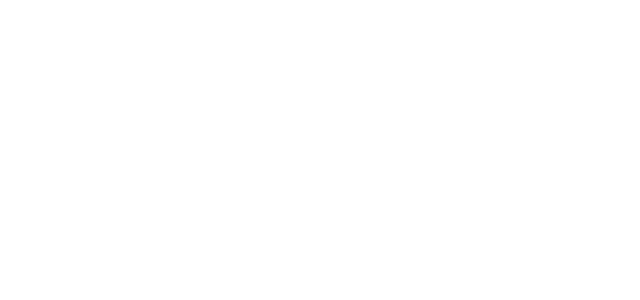
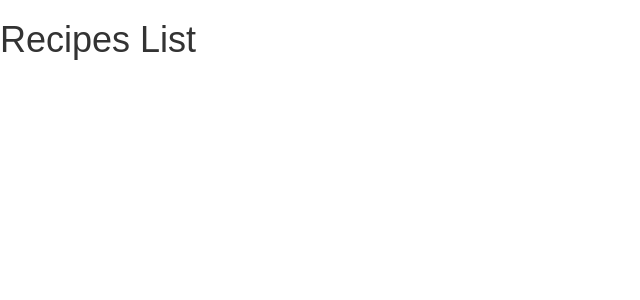
Before and after one commit to rosedimplegeorge/myDiary, a React (Create React App) app in the folder client/: page /recipes in a window 1280 px wide. Shown: the top 300 px of the page, without its empty margins (0-640 px from the left). Built offline with nearby package versions, Linux system fonts and the light colour scheme.

Commit message:
Created REACT Routes for Recipe list and Specific REcipe

```diff
--- a/client/src/App.js
+++ b/client/src/App.js
@@ -1,18 +1,9 @@
 import React, { Component } from 'react';
 import { BrowserRouter as Router, Switch, Route } from 'react-router-dom';
 import LandingPage from './components/LandingPage';
-
+import RecipesList from './components/RecipesList';
 class App extends Component {
 
-  state = {
-    date: new Date(),
-    calendarOpen: false
-  }
-  onChange = date => this.setState({ date })
-
-  toggleCalendar = () => {
-    this.setState({calendarOpen: !this.state.calendarOpen})
-  }
   render() {
 
     return (
@@ -21,6 +12,7 @@
         <div>
           <Switch>
             <Route exact path="/" component={LandingPage}/>
+            <Route exact path="/recipes" component={RecipesList}/>
           </Switch>
         </div>
       </Router>
--- /dev/null
+++ b/client/src/components/RecipesList.js
@@ -0,0 +1,13 @@
+import React, { Component } from 'react';
+
+class RecipesList extends Component {
+    render() {
+        return (
+            <div>
+                <h1>Recipes List</h1>
+            </div>
+        );
+    }
+}
+
+export default RecipesList;
```
Also changed, not shown: client/src/components/SpecificRecipe.js (added, +13 -0 lines).
